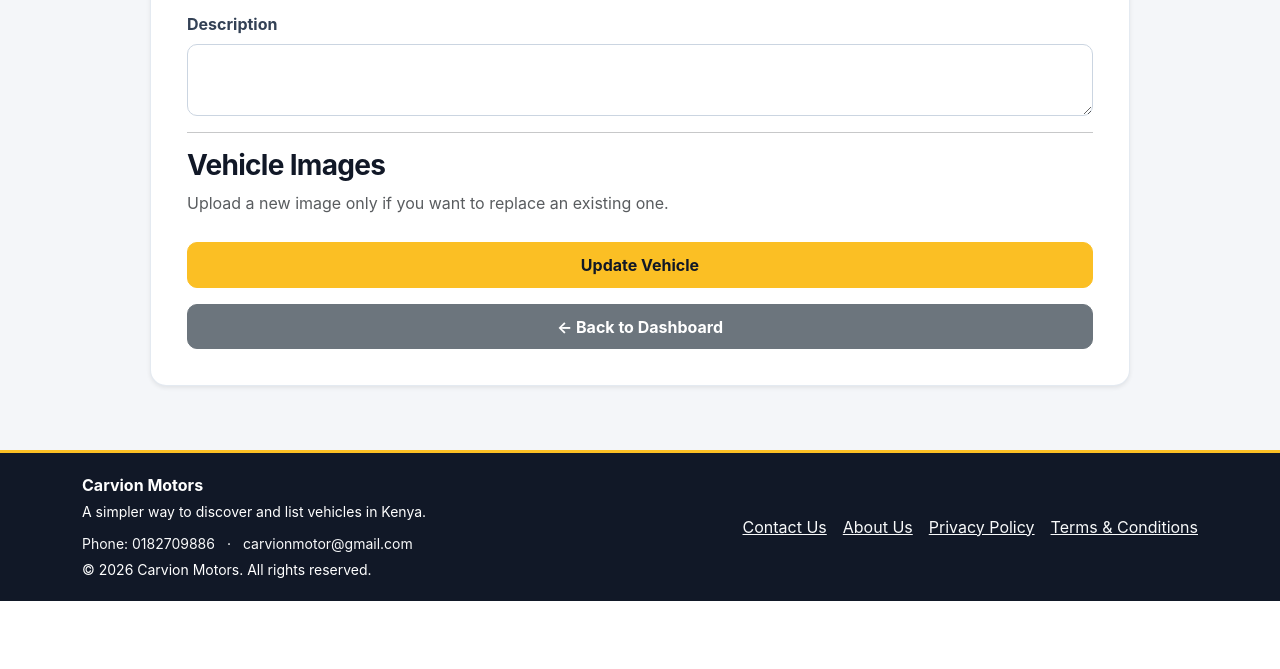
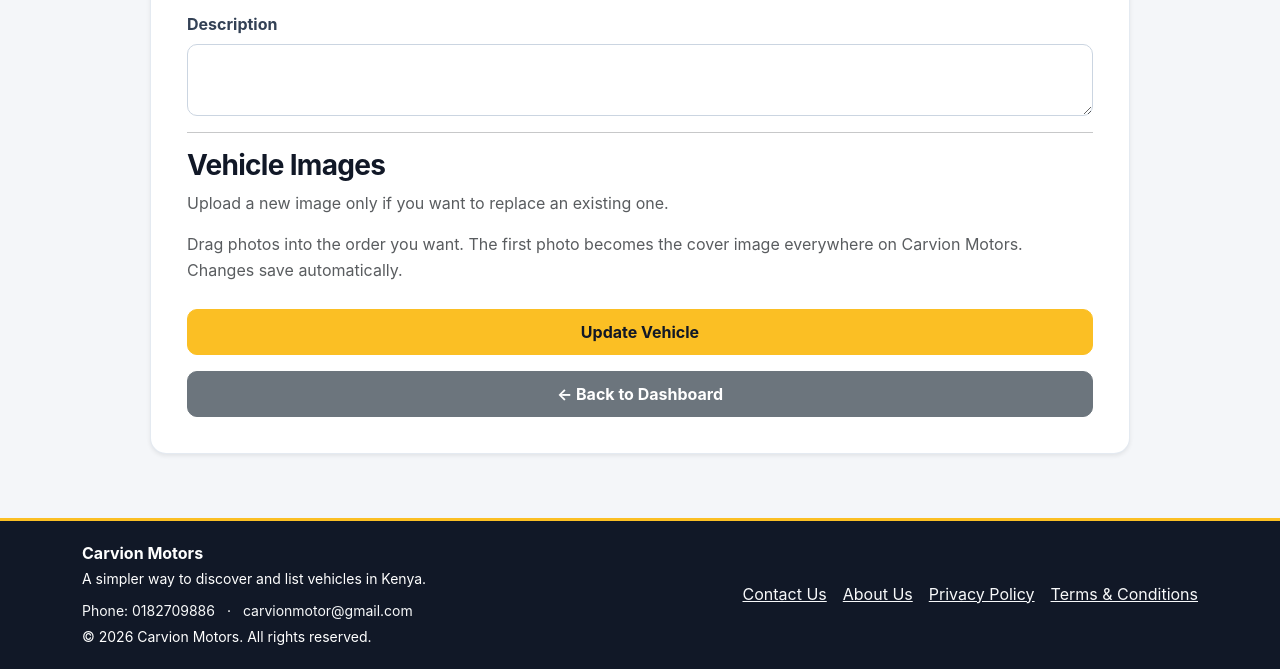
Before and after one commit to markkims001-crypto/carvion-motors, a Python web app: template templates/edit_car.html in a window 1280 px wide. Shown: the part 980-1649 px from the top of the page. Before the commit the page ends 1581 px from the top, so only its background shows below. Run offline with Jinja, Linux system fonts and the light colour scheme; the template is opened without the code that fills it, so the values that code supplies are empty.

Commit message:
feat: drag-and-drop cover image selection with touch-friendly reorder buttons

```diff
--- a/templates/edit_car.html
+++ b/templates/edit_car.html
@@ -296,69 +296,93 @@ Upload a new image only if you want to replace an existing one.
 
 
 
-<div class="row g-3">
-
-
-
+<p class="text-muted">Drag photos into the order you want. The first photo becomes the cover image everywhere on Carvion Motors. Changes save automatically.</p>
+<div id="photo-order-status" role="status" aria-live="polite" class="small mb-2"></div>
+<div id="car-photo-sorter" class="row g-3" data-reorder-url="{{ url_for('cars.reorder_photos', car_id=car.id) }}">
 {% for image in car.images %}
-
-
-
-<div class="col-md-4">
-
-
-<div class="card p-3">
-
-
-<img
-
-src="{{ url_for(
-'static',
-filename=image.filename
-)}}"
-
-class="img-fluid rounded mb-2"
-
-height="180">
-
-
-
-
-
-<label>
-
-Replace Image
-
-</label>
-
-
-
-<input
-
-class="form-control"
-
-type="file"
-
-name="image{{ loop.index }}"
-
-accept="image/*">
-
-
-
-
-
+  <div class="col-6 col-md-4 car-photo-item" draggable="true" data-image-id="{{ image.id }}" style="cursor:grab">
+    <div class="card p-2 h-100">
+      <span class="photo-position badge bg-dark mb-2">{{ 'Cover photo' if loop.first else 'Photo ' ~ loop.index }}</span>
+      <img src="{{ image.filename }}" alt="Vehicle photo {{ loop.index }}" class="img-fluid rounded" style="height:170px;object-fit:cover;width:100%" draggable="false">
+      <div class="d-flex gap-2 mt-2">
+        <button type="button" class="btn btn-outline-secondary btn-sm photo-move-left" aria-label="Move photo earlier">←</button>
+        <button type="button" class="btn btn-outline-secondary btn-sm photo-move-right" aria-label="Move photo later">→</button>
+      </div>
+    </div>
+  </div>
+{% endfor %}
 </div>
-
-
-</div>
-
-
-
-{% endfor %}
-
-
-
-</div>
+<script>
+(function () {
+  const sorter = document.getElementById('car-photo-sorter');
+  if (!sorter) return;
+  const status = document.getElementById('photo-order-status');
+  const csrf = {{ csrf_token()|tojson }};
+  let dragging = null;
+  let busy = false;
+  const items = () => Array.from(sorter.querySelectorAll('.car-photo-item'));
+  const snapshot = () => items().map(el => Number(el.dataset.imageId));
+  const refresh = () => items().forEach((el, index) => {
+    el.querySelector('.photo-position').textContent = index === 0 ? 'Cover photo' : 'Photo ' + (index + 1);
+  });
+  async function save(previous) {
+    if (busy) return;
+    busy = true;
+    status.textContent = 'Saving photo order…';
+    try {
+      const response = await fetch(sorter.dataset.reorderUrl, {
+        method: 'POST', credentials: 'same-origin',
+        headers: {'Content-Type':'application/json', 'X-CSRFToken':csrf},
+        body: JSON.stringify({image_ids:snapshot()})
+      });
+      if (!response.ok) throw new Error('Save failed');
+      status.textContent = 'Photo order saved. Your cover image is updated.';
+    } catch (error) {
+      const byId = new Map(items().map(el => [Number(el.dataset.imageId), el]));
+      previous.forEach(id => sorter.appendChild(byId.get(id)));
+      refresh();
+      status.textContent = 'Could not save photo order. Please try again.';
+    } finally { busy = false; }
+  }
+  sorter.addEventListener('dragstart', event => {
+    if (busy) { event.preventDefault(); return; }
+    dragging = event.target.closest('.car-photo-item');
+    if (!dragging) return;
+    event.dataTransfer.effectAllowed = 'move';
+    event.dataTransfer.setData('text/plain', dragging.dataset.imageId);
+  });
+  sorter.addEventListener('dragover', event => {
+    if (dragging && event.target.closest('.car-photo-item')) event.preventDefault();
+  });
+  sorter.addEventListener('drop', event => {
+    const target = event.target.closest('.car-photo-item');
+    if (!dragging || !target || target === dragging || busy) return;
+    event.preventDefault();
+    const previous = snapshot();
+    const elements = items();
+    const before = elements.indexOf(dragging) > elements.indexOf(target);
+    sorter.insertBefore(dragging, before ? target : target.nextSibling);
+    refresh();
+    save(previous);
+    dragging = null;
+  });
+  sorter.addEventListener('dragend', () => { dragging = null; });
+  sorter.addEventListener('click', event => {
+    const button = event.target.closest('.photo-move-left, .photo-move-right');
+    if (!button || busy) return;
+    const item = button.closest('.car-photo-item');
+    const all = items();
+    const index = all.indexOf(item);
+    const targetIndex = index + (button.classList.contains('photo-move-left') ? -1 : 1);
+    if (targetIndex < 0 || targetIndex >= all.length) return;
+    const previous = snapshot();
+    if (targetIndex < index) sorter.insertBefore(item, all[targetIndex]);
+    else sorter.insertBefore(all[targetIndex], item);
+    refresh();
+    save(previous);
+  });
+})();
+</script>
 
 
 
```
